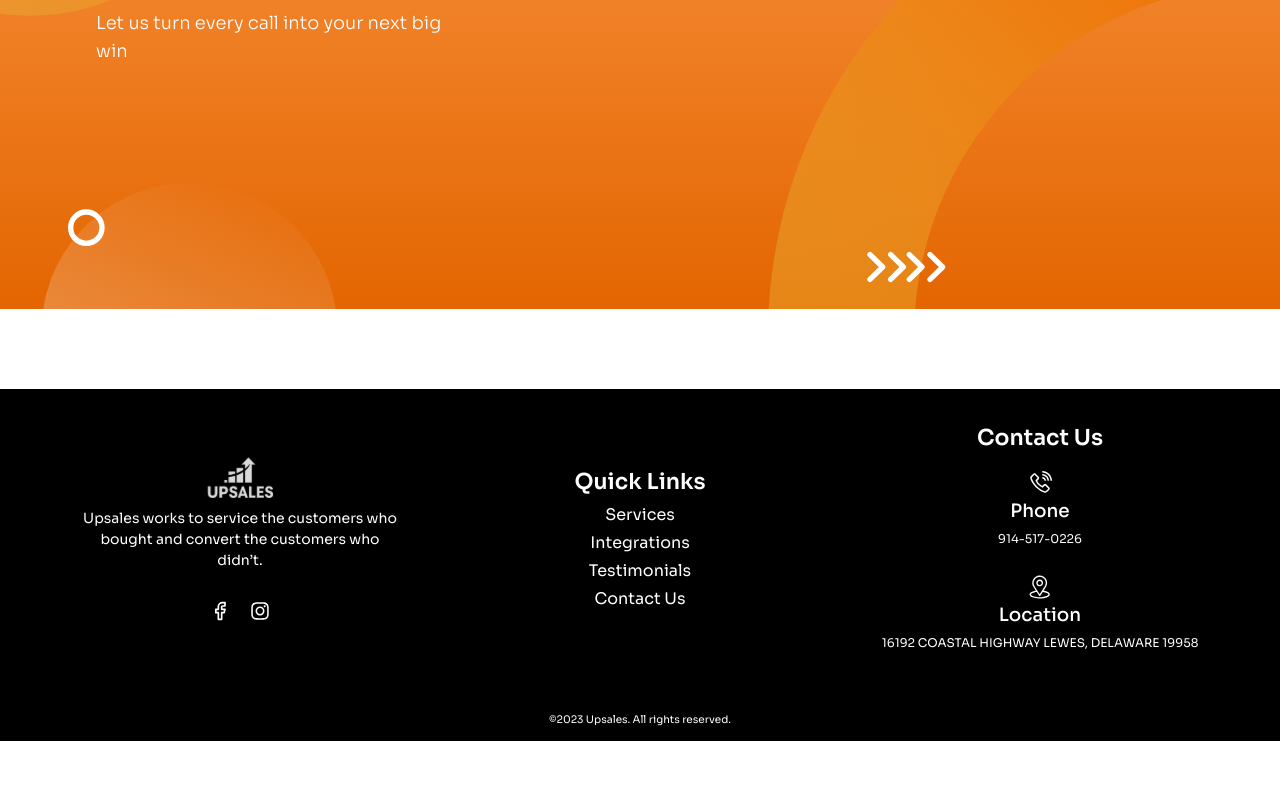
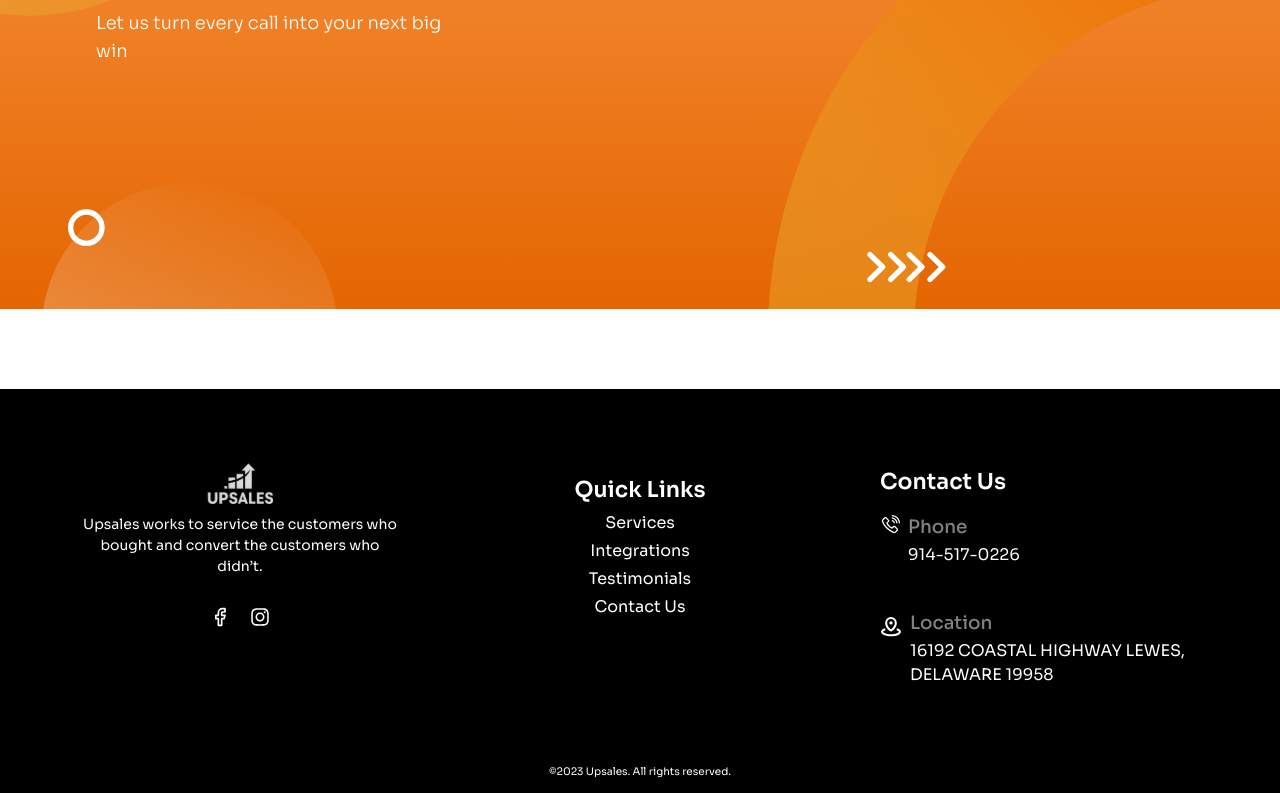
Before and after one commit to Nick9499/GetLogical, a Next.js app: page / in a window 1280 px wide. Shown: the part 329-1122 px from the top of the page. Before the commit the page ends 1070 px from the top, so only its background shows below. Built offline with nearby package versions, Linux system fonts and the light colour scheme.

Commit message:
Ref: improved Ui for footer in large screen

```diff
--- a/app/components/Footer/index.js
+++ b/app/components/Footer/index.js
@@ -7,7 +7,7 @@ import { PhoneIcon } from "@heroicons/react/24/solid";
 import { FiFacebook } from "react-icons/fi";
 import { FaInstagram } from "react-icons/fa6";
 import { LiaPhoneVolumeSolid } from "react-icons/lia";
-import LocationIcon from "../../../assets/location_icon.svg";
+import { PiMapPinAreaBold } from "react-icons/pi";
 
 const Footer = () => {
   return (
@@ -16,7 +16,7 @@ const Footer = () => {
         className="flex flex-col items-center text-center md:grid md:grid-cols-3 md:gap-x-24
         lg:gap-x-20 lg:px-20 md:pb-10   text-white px-10  "
       >
-        <div className="pt-10 flex flex-col items-center">
+        <div className="pt-10 md:pt-0 flex flex-col items-center ">
           <Link href="/">
             <div className="max-w-[70px] max-h-[70px]">
               <img src="/logo_white.svg" alt="logo" className="w-full h-full" />
@@ -48,7 +48,7 @@ const Footer = () => {
             </IconButton>
           </div>
         </div>
-        <div className="flex flex-col pt-9 ">
+        <div className="flex flex-col pt-9 md:pt-0 ">
           <Typography className="capitalize pb-2 text-[1.375rem] leading-[26px] font-semibold ">
             quick links
           </Typography>
@@ -66,24 +66,33 @@ const Footer = () => {
           </Link>
         </div>
 
-        <div className="flex flex-col items-center pt-9 pb-">
+        <div className="flex flex-col items-center md:items-start pt-9 md:pt-20 ">
           <Typography className="pb-5 text-[1.375rem] capitalize font-semibold leading-[26px]">
             Contact Us
           </Typography>
-          <LiaPhoneVolumeSolid className="w-[1.5rem] h-[1.5rem] mb-1 " />
-          <Typography className="pb-1 font-medium text-[1.15rem] leading-[1.5rem] ">
+
+          <div className="flex flex-col md:gap-2 md:flex-row items-center md:items-start md:mb-5">
+            <LiaPhoneVolumeSolid className="w-[1.5rem] h-[1.5rem] md:w-[1.25rem] md:h-[1.25rem] mb-1 " />
+            <div className="flex flex-col items-center md:items-start">
+              <Typography className="pb-1 font-medium text-[1.15rem] leading-[1.5rem] md:text-[#828282] ">
                 Phone
               </Typography>
-          <Typography className="pb-1 text-[.75rem] font-normal leading-[1.5rem] ">
+              <Typography className="pb-1 text-[1rem] font-normal leading-[1.5rem] ">
                 914-517-0226
               </Typography>
-          <LocationIcon className=" w-[1.5rem] h-[1.5rem] mt-5 mb-1 " />
-          <Typography className="pb-1 font-medium text-[1.15rem] leading-[1.5rem] ">
+            </div>
+          </div>
+          <div className="flex flex-col md:gap-2 md:flex-row items-center md:items-start mt-5 md:mb-5">
+            <PiMapPinAreaBold className="w-[1.5rem] h-[1.5rem] md:w-[3rem] md:h-[3rem] lg:w-[2rem] lg:h-[2rem] mb-1 " />
+            <div className="flex flex-col items-center md:items-start">
+              <Typography className="pb-1 font-medium text-[1.15rem] leading-[1.5rem] md:text-[#828282] ">
                 Location
               </Typography>
-          <Typography className="pb-1 text-[.75rem] font-normal leading-[1.5rem]">
+              <Typography className="pb-1 text-[1rem] md:text-[1rem] font-normal leading-[1.5rem] md:text-left ">
                 16192 COASTAL HIGHWAY LEWES, DELAWARE 19958
               </Typography>
+            </div>
+          </div>
         </div>
       </div>
 
```
Also changed, not shown: assets/location_icon.svg. Lines whose indentation alone changed are shown as unchanged.
